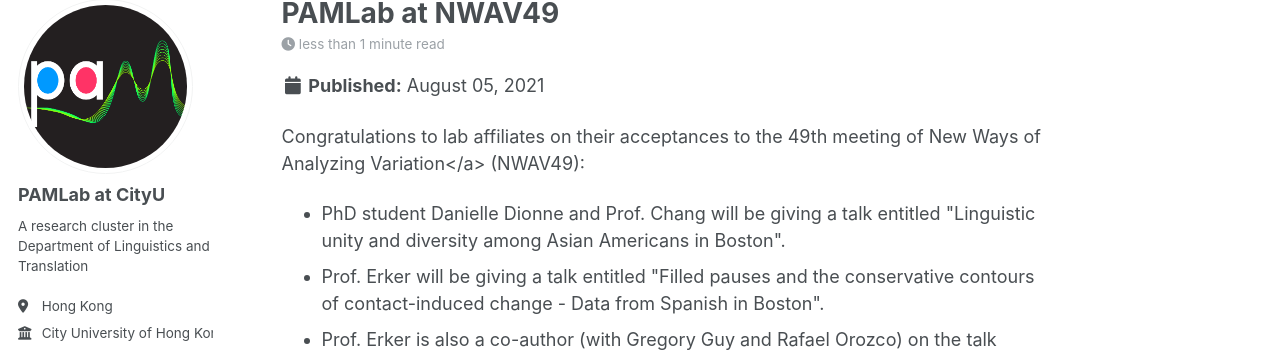
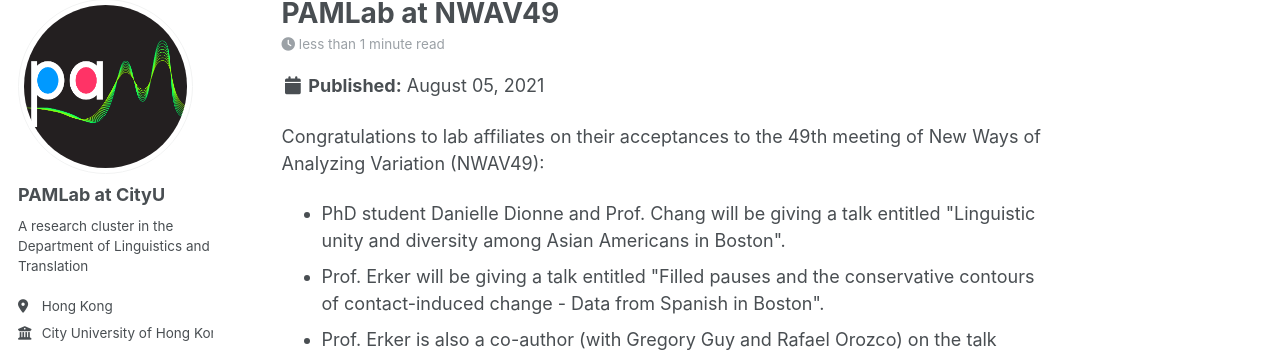
Before and after one commit to thepamlab/thepamlab.github.io, a Jekyll site: the page built from _posts/2021-08-05-blog-post-1.md, in a window 1280 px wide and 900 px high. Shown: the part 100-452 px from the top of the window. Built offline with Jekyll 4.4.1, drawn with Linux system fonts in a browser that asks for light colours; some web fonts are replaced; a script that is not in the unit is left out.

```diff
--- a/_posts/2021-08-05-blog-post-1.md
+++ b/_posts/2021-08-05-blog-post-1.md
@@ -12,7 +12,7 @@ tags:
   - presentations
 ---
 
-Congratulations to lab affiliates on their acceptances to the 49th meeting of New Ways of Analyzing Variation</a> (NWAV49):
+Congratulations to lab affiliates on their acceptances to the 49th meeting of New Ways of Analyzing Variation (NWAV49):
 <ul>
  	<li>PhD student Danielle Dionne and Prof. Chang will be giving a talk entitled "Linguistic unity and diversity among Asian Americans in Boston".</li>
  	<li>Prof. Erker will be giving a talk entitled "Filled pauses and the conservative contours of contact-induced change - Data from Spanish in Boston".</li>
```
